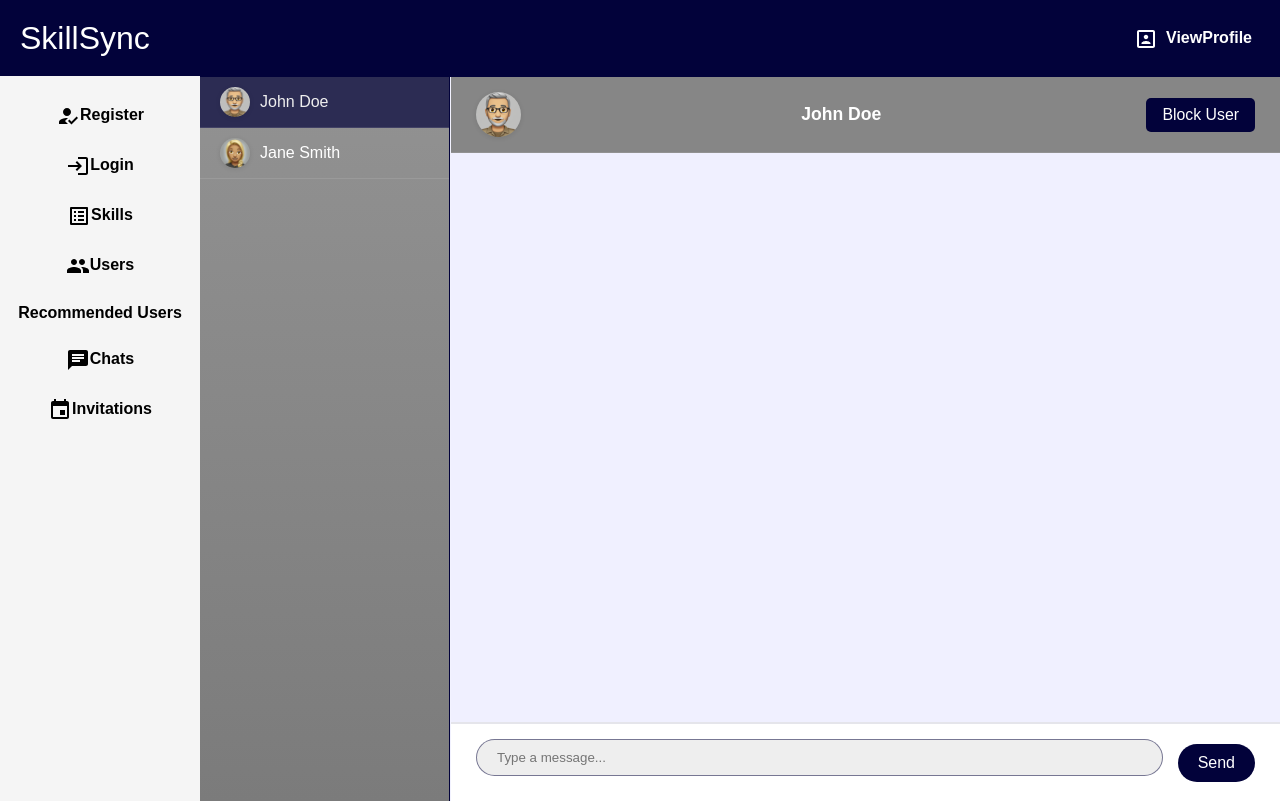
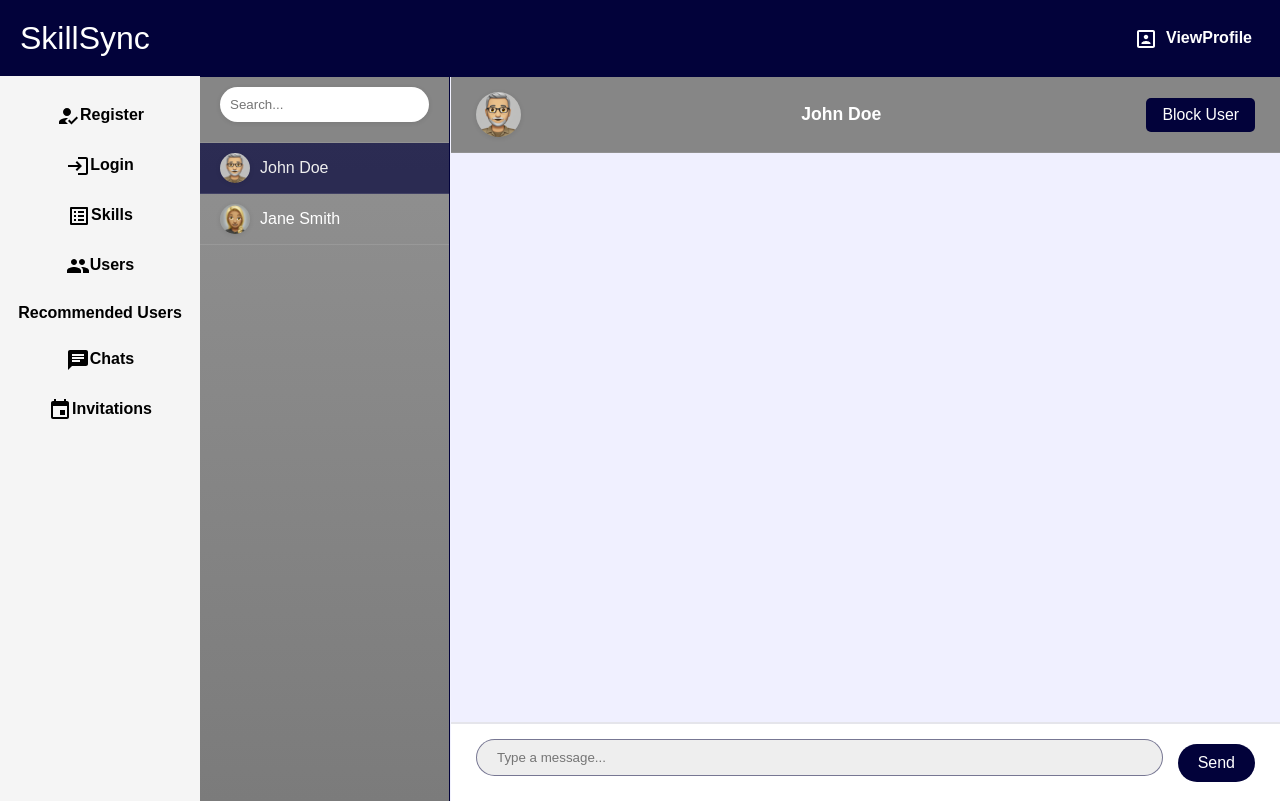
Before and after one commit to wdhzw/Skillsync, a React (Create React App) app in the folder skillsync/: page /Chats in a window 1280 px wide. Built offline with nearby package versions, Linux system fonts and the light colour scheme.

Commit message:
Add search bar

```diff
--- a/skillsync/src/pages/Chats.css
+++ b/skillsync/src/pages/Chats.css
@@ -133,3 +133,19 @@ body {
 .chat-input button:hover {
     background-color: darkblue;
 }
+
+.search-bar {
+    padding: 10px 20px;
+    background-color: #868686;
+    border-bottom: 1px solid rgba(255, 255, 255, 0.1);
+}
+
+.search-bar input[type="text"] {
+    width: 100%;
+    padding: 10px;
+    border: none;
+    border-radius: 25px;
+    background-color: white;
+    outline: none;
+    box-shadow: 0px 1px 5px rgba(0, 0, 0, 0.1);
+}
--- a/skillsync/src/pages/Chats.js
+++ b/skillsync/src/pages/Chats.js
@@ -1,6 +1,5 @@
 import React, { useState } from "react";
 import './Chats.css';
-
 
 const conversations = [
     {id: 1, name: "John Doe", profileImage: "/images/john-doe.png"},
@@ -11,6 +10,7 @@ const Chats = () => {
     const [selectedChat, setSelectedChat] = useState(conversations[0].id);
     const [messages, setMessages] = useState({});
     const [currentMessage, setCurrentMessage] = useState("");
+    const [searchTerm, setSearchTerm] = useState("");
 
     const handleSendMessage = () => {
         if (!selectedChat) return;
@@ -29,7 +29,15 @@ const Chats = () => {
     return (
         <div className="chat-container">
             <div className="conversations-list">
-                {conversations.map(conversation => (
+                <div className="search-bar">
+                    <input
+                        type="text"
+                        placeholder="Search..."
+                        value={searchTerm}
+                        onChange={(e) => setSearchTerm(e.target.value)}
+                    />
+                </div>
+                {conversations.filter(convo => convo.name.toLowerCase().includes(searchTerm.toLowerCase())).map(conversation => (
                     <div
                         key={conversation.id}
                         className={`conversation-item ${selectedChat === conversation.id ? 'active' : ''}`}
@@ -38,16 +46,15 @@ const Chats = () => {
                             setCurrentMessage("");
                         }}
                     >
-                        <img src={conversation.profileImage} alt={conversation.name} className="small-profile-img" />
+                        <img src={conversation.profileImage} className="small-profile-img" alt={conversation.name} />
                         {conversation.name}
                     </div>
                 ))}
             </div>
 
-
             <div className="chat-content">
                 <div className="chat-header">
-                    <img src={selectedChat ? conversations.find(c => c.id === selectedChat).profileImage : "#"}  className="profile-img"/>
+                    <img src={selectedChat ? conversations.find(c => c.id === selectedChat).profileImage : "#"}  className="profile-img" alt="profile" />
                     {selectedChat ? conversations.find(c => c.id === selectedChat).name : "[Select a chat]"}
                     <button className="block-btn">Block User</button>
                 </div>
```
